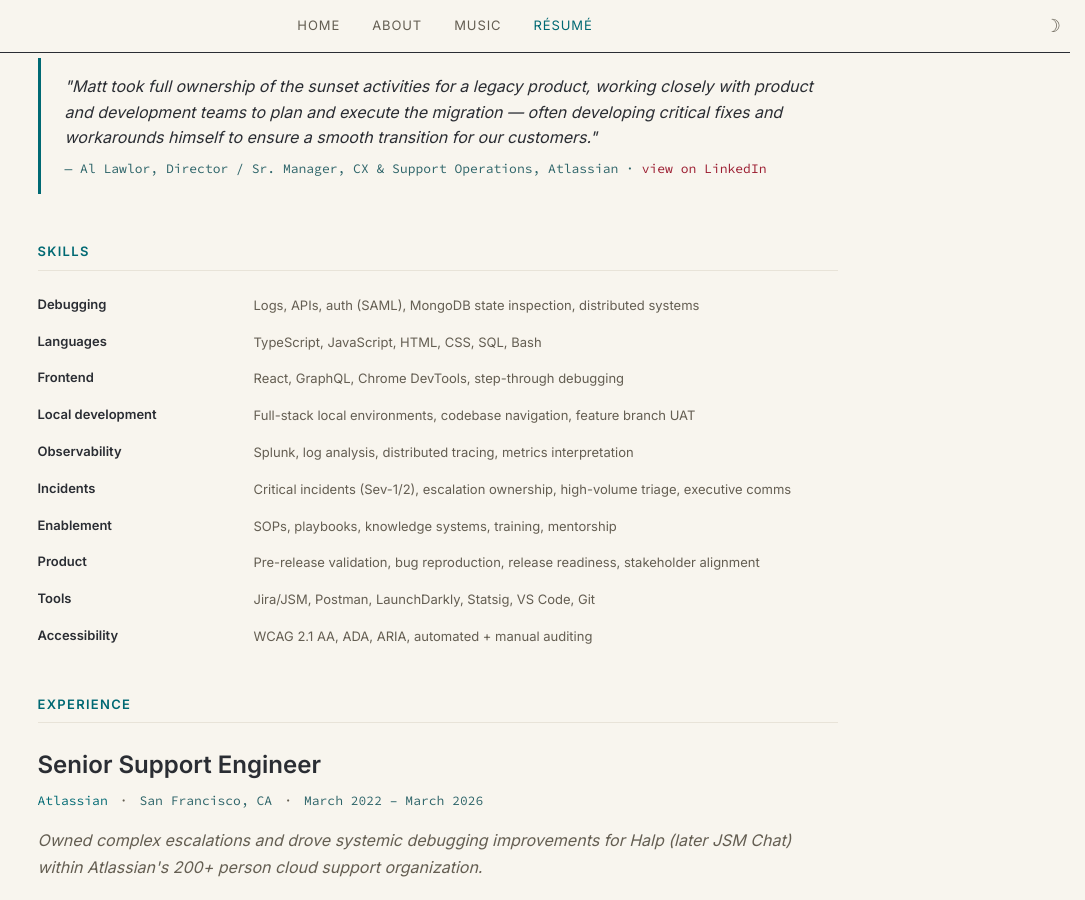
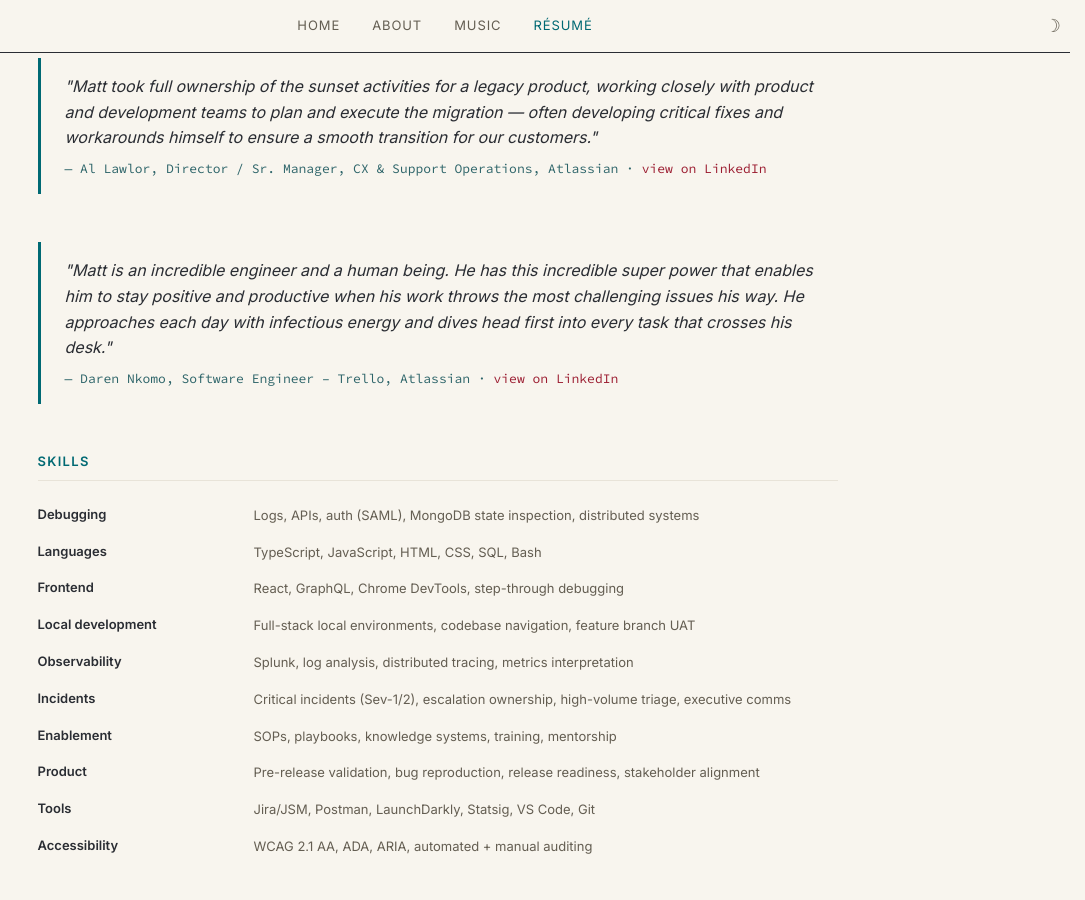
Before and after one commit to MattRugamas/mattrugamas.com, a Jekyll site: the page built from resume.html, in a window 1280 px wide and 900 px high, scrolled down 657 px. Shown: the whole window, without its empty margins (195-1280 px from the left). Built offline with Jekyll 4.4.1, drawn with Linux system fonts in a browser that asks for light colours.

Commit message:
Add résumé testimonial and simplify site title
Add a third recommendation to the résumé, update the changelog, and
simplify the site title.

Co-Authored-By: Claude Opus 4.6 <noreply@anthropic.com>

```diff
--- a/_config.yml
+++ b/_config.yml
@@ -1,4 +1,4 @@
-title: Matt Rugamas (@mattrugamas)
+title: Matt Rugamas
 description: >
   A Support professional based in Los Ángeles
 url: https://mattrugamas.com
--- a/resume.html
+++ b/resume.html
@@ -30,6 +30,13 @@ description: "Matthew Rugamas — Senior Support Engineer based in Los Angeles.
     <blockquote>
       <p>"Matt took full ownership of the sunset activities for a legacy product, working closely with product and development teams to plan and execute the migration — often developing critical fixes and workarounds himself to ensure a smooth transition for our customers."</p>
       <cite>— Al Lawlor, Director / Sr. Manager, CX &amp; Support Operations, Atlassian · <a href="https://www.linkedin.com/in/mattrugamas/details/recommendations/?detailScreenTabIndex=0" target="_blank" rel="noopener">view on LinkedIn</a></cite>
+    </blockquote>
+  </section>
+
+  <section class="cv-section cv-testimonial">
+    <blockquote>
+      <p>"Matt is an incredible engineer and a human being. He has this incredible super power that enables him to stay positive and productive when his work throws the most challenging issues his way. He approaches each day with infectious energy and dives head first into every task that crosses his desk."</p>
+      <cite>— Daren Nkomo, Software Engineer – Trello, Atlassian · <a href="https://www.linkedin.com/in/mattrugamas/details/recommendations/?detailScreenTabIndex=0" target="_blank" rel="noopener">view on LinkedIn</a></cite>
     </blockquote>
   </section>
 
```
Also changed, not shown: changelog.html (+7 -0 lines).
